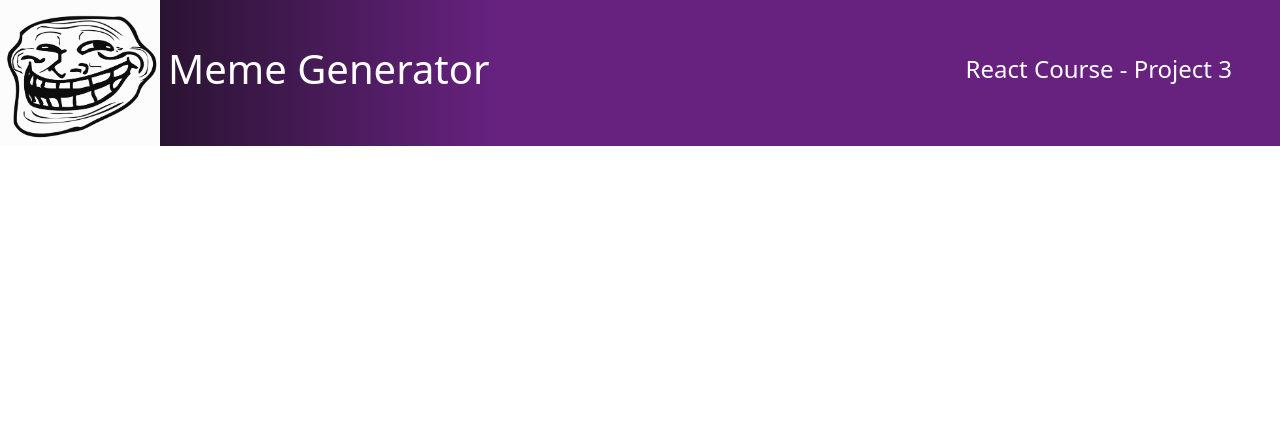
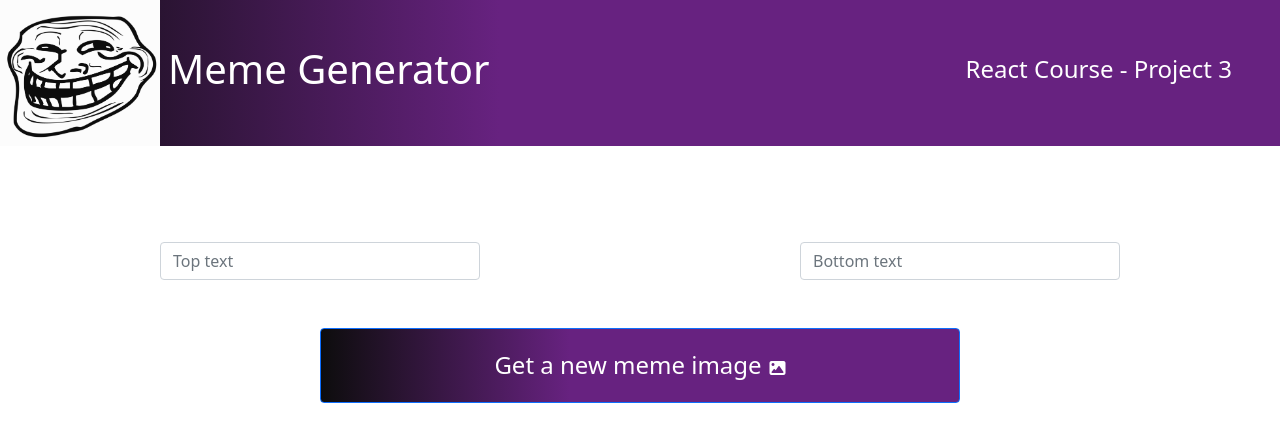
Before and after one commit to OVI3D0/meme-generator, a React (Create React App) app: page / in a window 1280 px wide. Shown: the top 442 px of the page. Built offline with nearby package versions, Linux system fonts and the light colour scheme.

Commit message:
added form

```diff
--- a/public/index.html
+++ b/public/index.html
@@ -25,6 +25,7 @@
       Learn how to configure a non-root public URL by running `npm run build`.
     -->
     <title>Meme Generator</title>
+    <script src="https://kit.fontawesome.com/32a9b631f8.js" crossorigin="anonymous"></script>
     <link href="https://cdn.jsdelivr.net/npm/bootstrap@5.0.2/dist/css/bootstrap.min.css" rel="stylesheet" integrity="sha384-EVSTQN3/azprG1Anm3QDgpJLIm9Nao0Yz1ztcQTwFspd3yD65VohhpuuCOmLASjC" crossorigin="anonymous">
   </head>
   <body>
--- a/src/App.js
+++ b/src/App.js
@@ -1,9 +1,11 @@
 import Header from './components/header';
+import Meme from './components/meme';
 
 function App() {
   return (
     <>
       <Header />
+      <Meme />
     </>
   );
 }
--- a/src/components/header.js
+++ b/src/components/header.js
@@ -1,3 +1,4 @@
+import React from 'react';
 import '../styles/header.css';
 import Troll from '../images/troll-face.png';
 
--- /dev/null
+++ b/src/components/meme.js
@@ -0,0 +1,18 @@
+import React from "react";
+import '../styles/meme.css';
+
+function Meme() {
+    return (
+        <>
+            <div className="d-flex justify-content-around pt-5 mt-5">
+                <input type="text" class="form-control" id="topText" placeholder="Top text" />
+                <input type="text" class="form-control" id="bottomText" placeholder="Bottom text" />
+            </div>
+            <div className="d-flex justify-content-center mt-5">
+                <button className="memebtn btn btn-primary w-50 fw-bold"><h4 className="d-inline">Get a new meme image</h4><i className="fa-solid fa-image ms-2 d-inline"></i></button>
+            </div>
+        </>
+    )
+}
+
+export default Meme;
--- /dev/null
+++ b/src/styles/meme.css
@@ -0,0 +1,14 @@
+.form-control {
+    max-width: 20rem;
+}
+
+.memebtn {
+    background: rgb(13, 13, 13);
+    background: linear-gradient(90deg, rgba(13, 13, 13, 1) 0%, rgba(103, 34, 128, 1) 39%);
+    color: white;
+    height: 75px;
+}
+
+.memebtn:hover {
+    background: black;
+}
```
Also changed, not shown: src/images/troll-face2.png (added).
